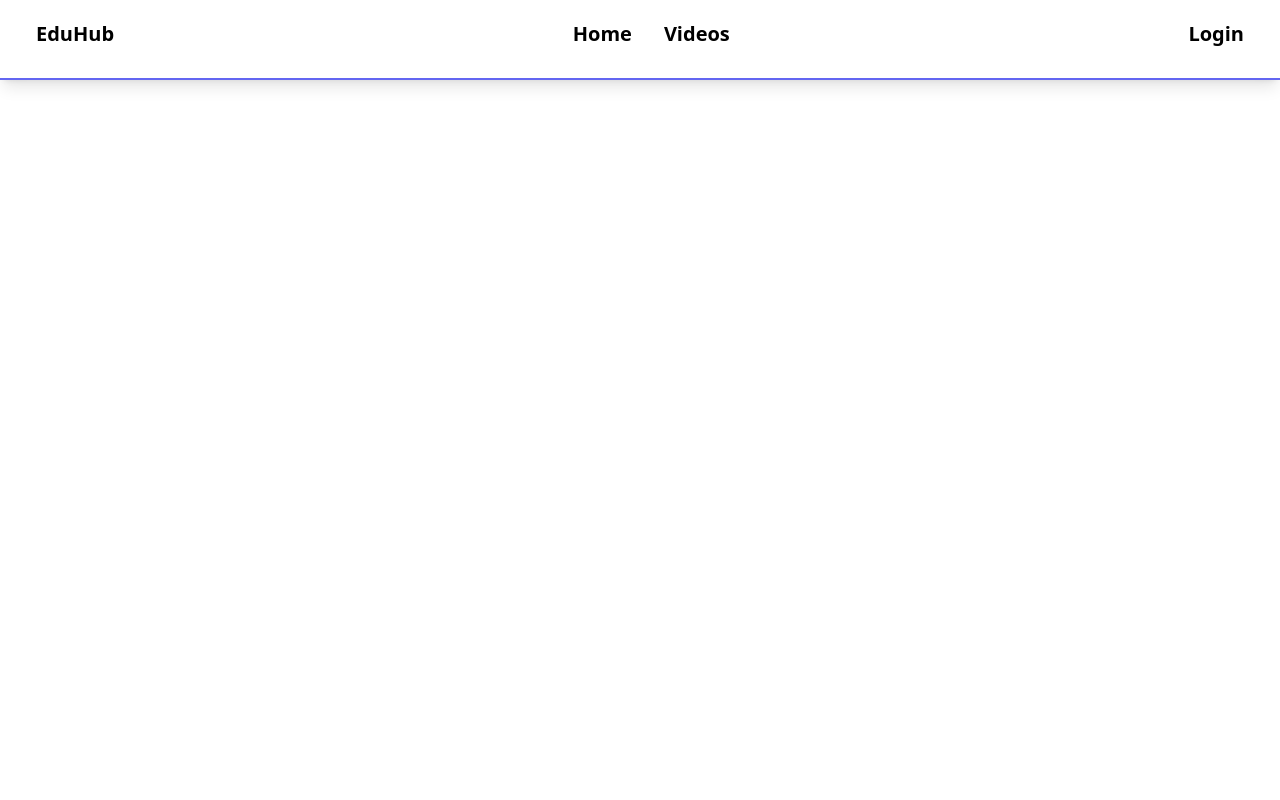
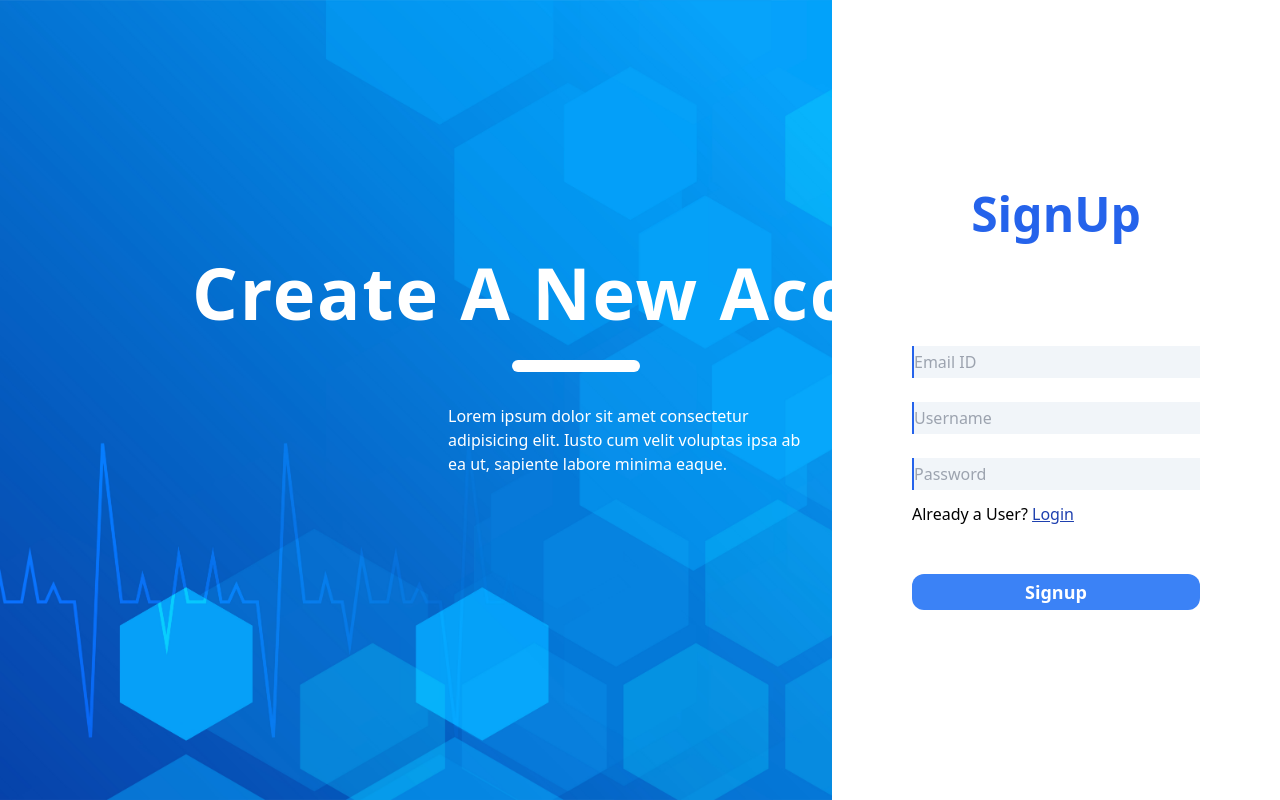
Before and after one commit to Ameya117/EduHub, a React (Vite) app: page /signup in a window 1280 px wide. Built offline with nearby package versions, Linux system fonts and the light colour scheme.

Commit message:
feat:sign up page added

```diff
--- a/src/components/HomePage/ReviewBox.jsx
+++ b/src/components/HomePage/ReviewBox.jsx
@@ -17,7 +17,7 @@ const ReviewBox = () => {
     }),
   };
   return (
-    <div className="mx-5">
+    <div className="mx-5 my-12">
       <div className="text-slate-950 text-4xl border-b-4 border-slate-400 pb-2 ">
         Customer Reviews
       </div>
--- a/src/components/Login.jsx
+++ b/src/components/Login.jsx
@@ -30,7 +30,7 @@ const Login = () => {
 
         <img src="/loginpage.jpg" alt="" className="h-full object-cover" />
       </div>
-      <div className="w-[35%] h-[100vh] grid place-content-center">
+      <div className="w-[35%] h-[100vh] grid place-content-center ">
         <form onSubmit={handleLogin} className="flex flex-col">
           <h1 className="text-blue-600 font-bold text-5xl text-center mb-24">
             Login
--- a/src/components/Navbar.jsx
+++ b/src/components/Navbar.jsx
@@ -5,7 +5,7 @@ const Navbar = () => {
   const location = useLocation();
   return (
     <>
-      <div className={`${location.pathname==='/login'?'hidden':'block'} p-5 font-bold border-b-2 border-indigo-500  md:h-20  flex flex-row justify-between text-xl sticky top-0 bg-white z-10 bg-opacity-95 shadow-lg`}>
+      <div className={`${location.pathname==='/login'?'hidden':'block'} ${location.pathname==='/signup'?'hidden':'block'} p-5 font-bold border-b-2 border-indigo-500  md:h-20  flex flex-row justify-between text-xl sticky top-0 bg-white z-10 bg-opacity-95 shadow-lg`}>
         <div className="ml-4">
             <h1 className="">EduHub</h1>
         </div>
--- a/src/components/Signup.jsx
+++ b/src/components/Signup.jsx
@@ -1,11 +1,80 @@
-import React from 'react'
+import React from "react";
+import { useNavigate } from "react-router-dom";
 
 const Signup = () => {
+  const navigate = useNavigate();
+  const handleSignup = () => {
+    //post api req to /login route
+    console.log("submitted");
+    navigate("/login");
+  };
+
+  const handleLoginPage = () => {
+    navigate("/login");
+  };
   return (
-    <div>
+    <div className="flex flex-row h-[100vh]">
+      <div className="w-[65%] hidden lg:block">
+        <div className="text-white absolute mt-64 mx-auto lg:ml-48  w-fit">
+          <h1 className="text-2xl lg:text-7xl font-bold text-white tracking-wide w-1/2 lg:w-fit text-center">
+            Create A New Account
+          </h1>
+          <div className="bg-white h-3 w-32 rounded-xl ml-80 my-8"></div>
+          <p className="w-1/3 hidden lg:block lg:ml-64">
+            Lorem ipsum dolor sit amet consectetur adipisicing elit. Iusto cum
+            velit voluptas ipsa ab ea ut, sapiente labore minima eaque.
+          </p>
+        </div>
 
+        <img src="/loginpage.jpg" alt="" className="h-full object-cover" />
+      </div>
+      <div className="w-[45%] ml-24 sm:ml-48 md:ml-56 lg:ml-0 lg:w-[35%] h-[100vh] grid place-content-center">
+        <form onSubmit={handleSignup} className="flex flex-col">
+          <h1 className="text-blue-600 font-bold text-5xl text-center mb-24">
+            SignUp
+          </h1>
+          {/* <label htmlFor="username">Username</label> */}
+
+          <input
+            type="email"
+            id="email"
+            placeholder="Email ID"
+            className="my-3 border-blue-600 border-l-2 bg-slate-100 h-8 w-72 focus:border-0"
+          />
+          <input
+            type="text"
+            id="username"
+            placeholder="Username"
+            className="my-3 border-blue-600 border-l-2 bg-slate-100 h-8 w-72 focus:border-0"
+          />
+          {/* <label htmlFor="password">Password</label> */}
+          <input
+            type="text"
+            id="password"
+            placeholder="Password"
+            className="my-3 border-blue-600 border-l-2 bg-slate-100 h-8 w-72 focus:border-0"
+            autoComplete="off"
+          />
+          <h2>
+            Already a User?{" "}
+            <span
+              className="text-blue-800 underline hover:cursor-pointer"
+              onClick={handleLoginPage}
+            >
+              Login
+            </span>
+          </h2>
+
+          <button
+            type="submit"
+            className="rounded-xl bg-blue-500 py-1 font-semibold mt-12 text-lg text-white hover:bg-blue-600"
+          >
+            Signup
+          </button>
+        </form>
+      </div>
     </div>
-  )
-}
+  );
+};
 
-export default Signup
+export default Signup;
```
